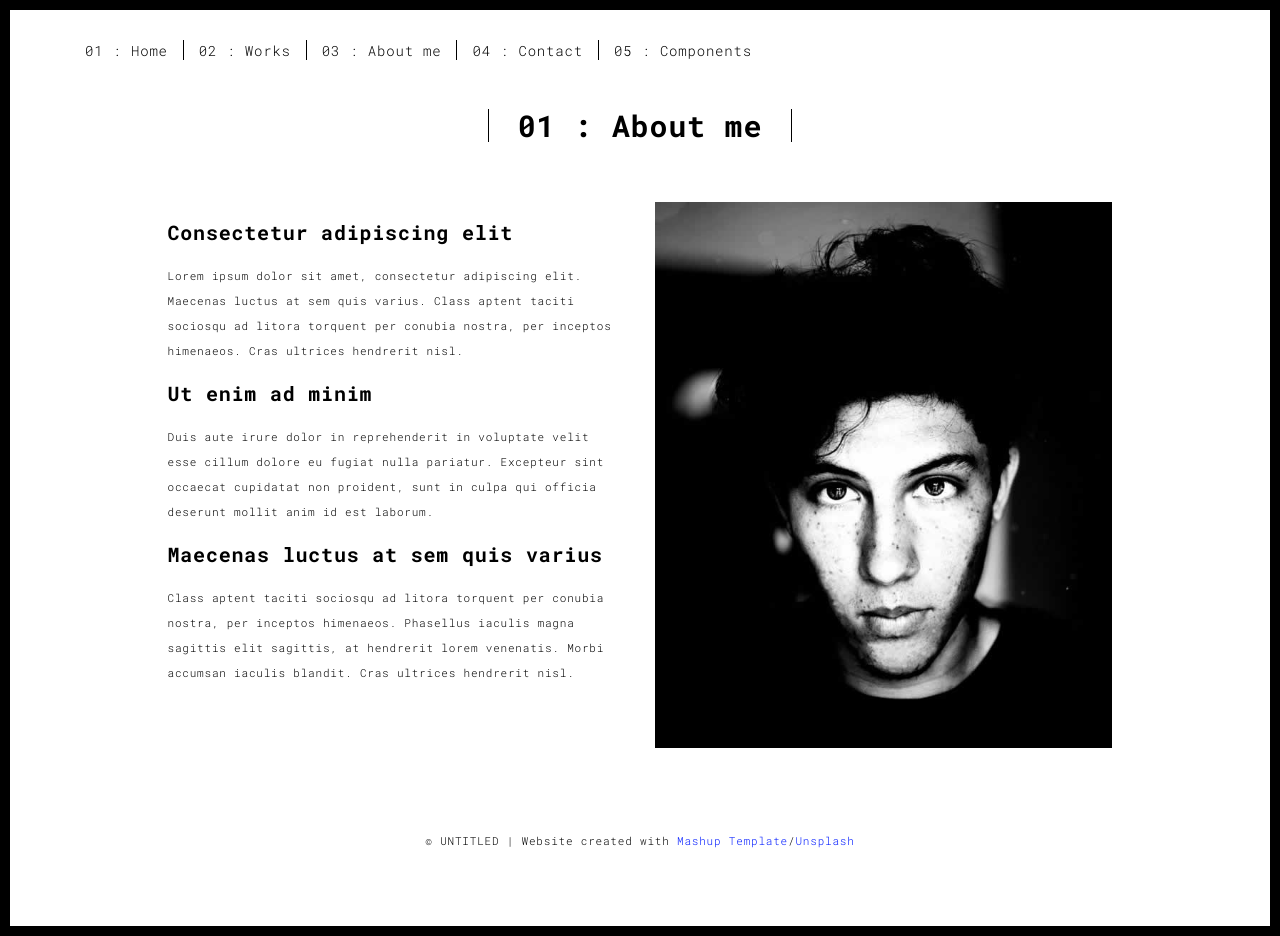
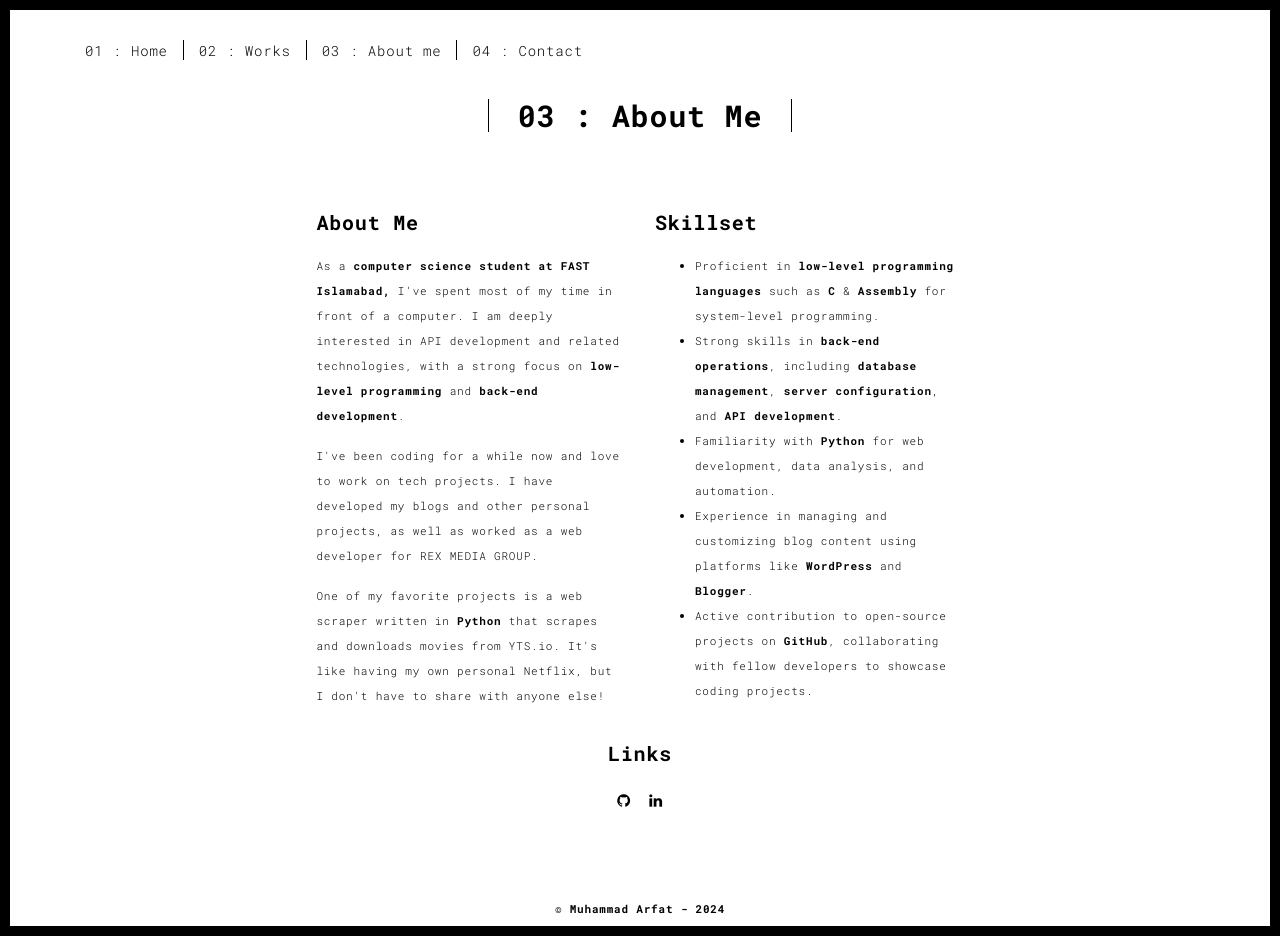
Before and after one commit to arfatkh/arfatkh.github.io, a Jekyll site: the page built from about.html, in a window 1280 px wide and 936 px high. Built offline with Jekyll 4.4.1, drawn with Linux system fonts in a browser that asks for light colours.

Commit message:
some changes

```diff
--- a/_config.yml
+++ b/_config.yml
@@ -34,6 +34,11 @@ title: Muhammad Arfat Portfolio
 plugins:
   - jekyll-feed
 
+# variables
+
+github_username: arfatkh
+linkedin_username: arfatkh
+email: arrfat@proton.me
 
 
 # Exclude from processing.
--- a/_includes/links.html
+++ b/_includes/links.html
@@ -3,5 +3,5 @@
     <li><a href="./works.html" title="">02 : Works</a></li>
     <li><a href="./about.html" title="">03 : About me</a></li>
     <li><a href="./contact.html" title="">04 : Contact</a></li>
-    <li><a href="./components.html" title="">05 : Components</a></li>
+    <!-- <li><a href="./components.html" title="">05 : Components</a></li> -->
   </ul>
--- a/_layouts/default.html
+++ b/_layouts/default.html
@@ -7,13 +7,14 @@
   <meta content="width=device-width,initial-scale=1" name="viewport">
   <!-- <meta content="description" name="description"> -->
   <meta name="google" content="notranslate" />
-  <!-- <meta content="Mashup templates have been developped by Orson.io team" name="author"> -->
+  <!-- <meta content="" name="author"> -->
 
+  <!-- favicon -->
+  <link rel="apple-touch-icon" sizes="180x180" href="./assets/apple-icon-180x180.png">
   <!-- Disable tap highlight on IE -->
   <meta name="msapplication-tap-highlight" content="no">
 
-  <link rel="apple-touch-icon" sizes="180x180" href="./assets/apple-icon-180x180.png">
-  <link href="./assets/favicon.ico" rel="icon">
+  <link href="./assets/ico/favicon.ico" rel="icon">
 
 
     <title>{{page.title}}</title>
@@ -58,10 +59,16 @@
   <div class="container">
     <div class="row">
       <div class="col-xs-12">
-        <p>© Muhammad Arfat </p>
+        <p>  <b>  © <a style= " color:black" href="https://github.com/{{site.github_username}}">Muhammad Arfat</a> - 2024</b></p>
       </div>
     </div>
   </div>
 </footer>
 
+<script>
+  document.addEventListener("DOMContentLoaded", function (event) {
+     navActivePage();
+  });
+</script>
+
 </html>
--- a/about.html
+++ b/about.html
@@ -1,82 +1,59 @@
-<!DOCTYPE html>
-<html lang="en">
-
-<head>
-  <meta charset="UTF-8">
-  <meta content="IE=edge" http-equiv="X-UA-Compatible">
-  <meta content="width=device-width,initial-scale=1" name="viewport">
-  <meta content="description" name="description">
-  <meta name="google" content="notranslate" />
-  <meta content="Mashup templates have been developped by Orson.io team" name="author">
-
-  <!-- Disable tap highlight on IE -->
-  <meta name="msapplication-tap-highlight" content="no">
-
-  <link rel="apple-touch-icon" sizes="180x180" href="./assets/apple-icon-180x180.png">
-  <link href="./assets/favicon.ico" rel="icon">
-
-  <title>Title page</title>
-
-<link href="/css/default.css" rel="stylesheet"></head>
-
-<body class="">
-<div id="site-border-left"></div>
-<div id="site-border-right"></div>
-<div id="site-border-top"></div>
-<div id="site-border-bottom"></div>
- <!-- Add your content of header -->
-<header>
-  <nav class="navbar  navbar-fixed-top navbar-default">
-    <div class="container">
-        <button type="button" class="navbar-toggle collapsed" data-toggle="collapse" data-target="#navbar-collapse" aria-expanded="false">
-          <span class="sr-only">Toggle navigation</span>
-          <span class="icon-bar"></span>
-          <span class="icon-bar"></span>
-          <span class="icon-bar"></span>
-        </button>
-
-      <div class="collapse navbar-collapse" id="navbar-collapse">
-        <ul class="nav navbar-nav ">
-          <li><a href="./index.html" title="">01 : Home</a></li>
-          <li><a href="./works.html" title="">02 : Works</a></li>
-          <li><a href="./about.html" title="">03 : About me</a></li>
-          <li><a href="./contact.html" title="">04 : Contact</a></li>
-          <li><a href="./components.html" title="">05 : Components</a></li>
-        </ul>
-
-
-      </div>
-    </div>
-  </nav>
-</header>
+---
+layout: default
+title : About Me
+---
 
 <div class="section-container">
     <div class="container">
       <div class="row">
         <div class="col-xs-12">
           <div class="section-container-spacer text-center">
-            <h1 class="h2">01 : About me</h1>
+            <h1 class="h2">03 : {{page.title}}</h1>
           </div>
-
           <div class="row">
             <div class="col-md-10 col-md-offset-1">
               <div class="row">
-                <div class="col-xs-12 col-md-6">
-                  <h3>Consectetur adipiscing elit</h3>
-                  <p>Lorem ipsum dolor sit amet, consectetur adipiscing elit. Maecenas luctus at sem quis varius.
-                  Class aptent taciti sociosqu ad litora torquent per conubia nostra, per inceptos himenaeos. Cras ultrices hendrerit nisl.</p>
-                  <h3>Ut enim ad minim </h3>
-                  <p>Duis aute irure dolor in reprehenderit in voluptate velit esse
-                  cillum dolore eu fugiat nulla pariatur. Excepteur sint occaecat cupidatat non
-                  proident, sunt in culpa qui officia deserunt mollit anim id est laborum.
-                  <h3>Maecenas luctus at sem quis varius</h3>
-                  <p>
-                  Class aptent taciti sociosqu ad litora torquent per conubia nostra, per inceptos himenaeos. Phasellus iaculis magna sagittis elit sagittis, at hendrerit lorem venenatis. Morbi accumsan iaculis blandit. Cras ultrices hendrerit nisl.</p>
+                <div class="col-md-10 col-md-offset-1">
+                  <div class="row">
+                    <div class="col-md-10 col-md-offset-1">
+                      <div class="row">
+                          <div class="col-xs-12 col-md-6">
+                              <h3>About Me</h3>
+                              <p>As a <b>computer science student at FAST Islamabad,</b> I've spent most of my time in front of a computer. I am deeply interested in API development and related technologies, with a strong focus on <b>low-level programming</b> and <b>back-end development</b>.</p>
+                              <p>I've been coding for a while now and love to work on tech projects. I have developed my blogs and other personal projects, as well as worked as a web developer for REX MEDIA GROUP.</p>
+                              <p>One of my favorite projects is a web scraper written in <b>Python</b> that scrapes and downloads movies from YTS.io. It's like having my own personal Netflix, but I don't have to share with anyone else!</p>
+                          </div>
+                          <div class="col-xs-12 col-md-6">
+                              <h3>Skillset</h3>
+                              <ul>
+                                  <li>Proficient in <b>low-level programming languages</b> such as <b>C</b> & <b>Assembly</b> for system-level programming.</li>
+                                  <li>Strong skills in <b>back-end operations</b>, including <b>database management</b>, <b>server configuration</b>, and <b>API development</b>.</li>
+                                  <li>Familiarity with <b>Python</b> for web development, data analysis, and automation.</li>
+                                  <li>Experience in managing and customizing blog content using platforms like <b>WordPress</b> and <b>Blogger</b>.</li>
+                                  <li>Active contribution to open-source projects on <b>GitHub</b>, collaborating with fellow developers to showcase coding projects.</li>
+                              </ul>
+                          </div>
+                      </div>
+                  </div>
+
+
                 </div>
-                <div class="col-xs-12 col-md-6">
-                  <img src="./assets/images/profil.jpg" class="img-responsive" alt="">
-                </div>
+            </div>
+
+            </div>
+        </div>
+
               </div>
+
+            <div class="text-center">
+              <h3>Links</h3>
+              <a href="https://www.github.com/{{site.github_username}}" title="" class="fa-icon">
+                <i class="fa fa-github"></i>
+
+              <a href="https://www.linkedin.com/in/{{site.linkedin_username}}"" class="fa-icon">
+                <i class="fa fa-linkedin"></i>
+              </a>
+            </div>
             </div>
           </div>
 
@@ -85,37 +62,3 @@
       </div>
     </div>
   </div>
-
-
-<footer class="footer-container text-center">
-  <div class="container">
-    <div class="row">
-      <div class="col-xs-12">
-        <p>© UNTITLED | Website created with <a href="http://www.mashup-template.com/" title="Create website with free html template">Mashup Template</a>/<a href="https://www.unsplash.com/" title="Beautiful Free Images">Unsplash</a></p>
-      </div>
-    </div>
-  </div>
-</footer>
-
-<script>
-  document.addEventListener("DOMContentLoaded", function (event) {
-     navActivePage();
-  });
-</script>
-
-<!-- Google Analytics: change UA-XXXXX-X to be your site's ID
-
-<script>
-  (function (i, s, o, g, r, a, m) {
-    i['GoogleAnalyticsObject'] = r; i[r] = i[r] || function () {
-      (i[r].q = i[r].q || []).push(arguments)
-    }, i[r].l = 1 * new Date(); a = s.createElement(o),
-      m = s.getElementsByTagName(o)[0]; a.async = 1; a.src = g; m.parentNode.insertBefore(a, m)
-  })(window, document, 'script', '//www.google-analytics.com/analytics.js', 'ga');
-  ga('create', 'UA-XXXXX-X', 'auto');
-  ga('send', 'pageview');
-</script>
-
---> <script type="text/javascript" src="./main.70a66962.js"></script></body>
-
-</html>
```
Also changed, not shown: contact.html (+7 -9 lines), assets/ico/favicon.ico (added), 7 other files.
